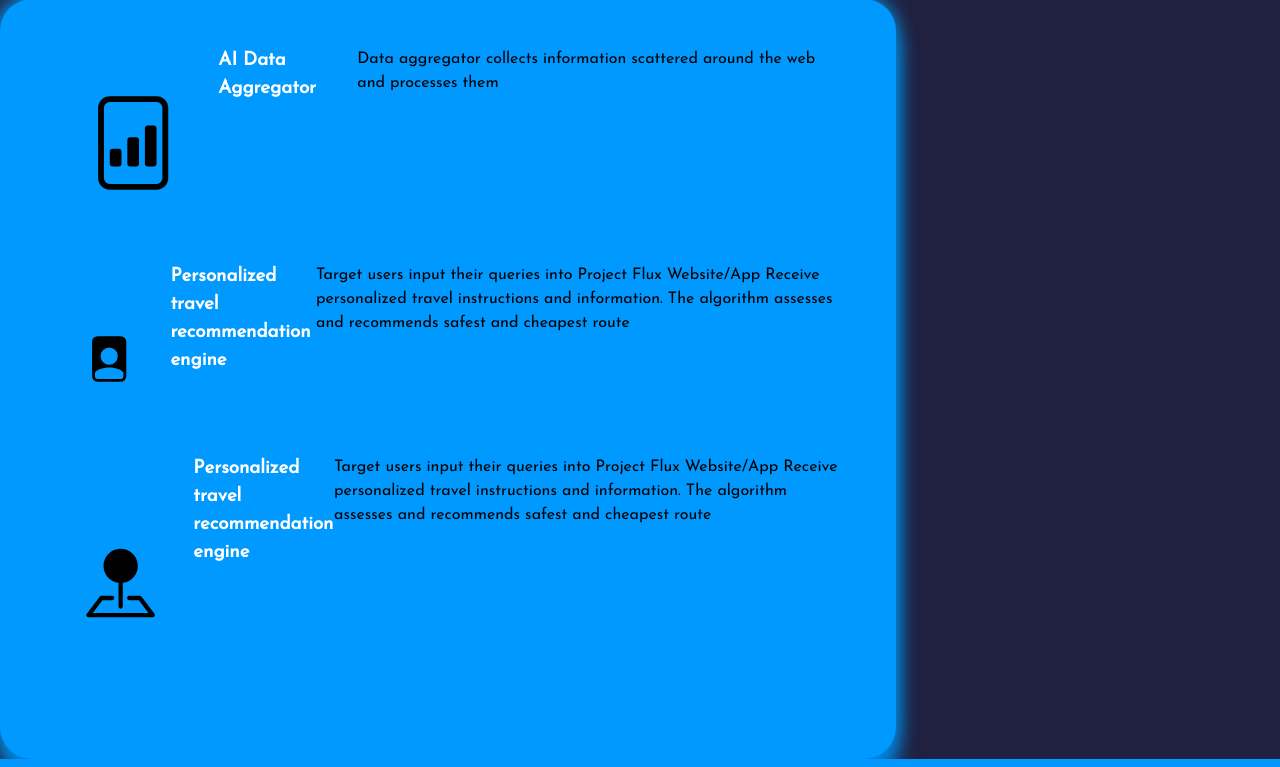
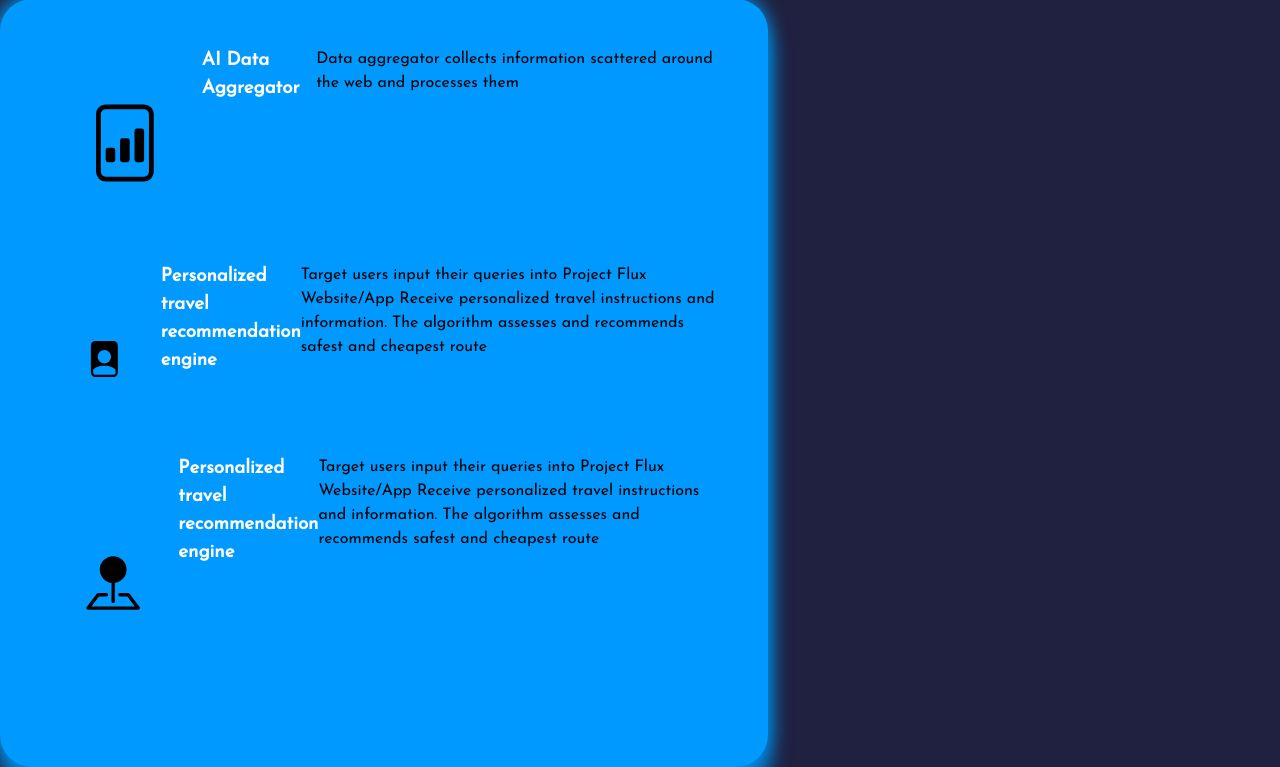
Before and after one commit to AndreLiu1225/ProjectFlux, a Flask app: page /api in a window 1280 px wide. Shown: the part 400-1167 px from the top of the page. Run offline with Flask 2, Linux system fonts and the light colour scheme.

Commit message:
Update style.css

```diff
--- a/static/style.css
+++ b/static/style.css
@@ -321,8 +321,8 @@ header .btns .btn{
   border-radius: 2rem;
   align-items: left;
   justify-content: left;
-  width: 70%;
-  height: 1;
+  width: 60vw;
+  height: 60vw;
   padding: 3rem;
   background: #0099ff;
   box-shadow:  2px 20px 20px #0087e0,
```
